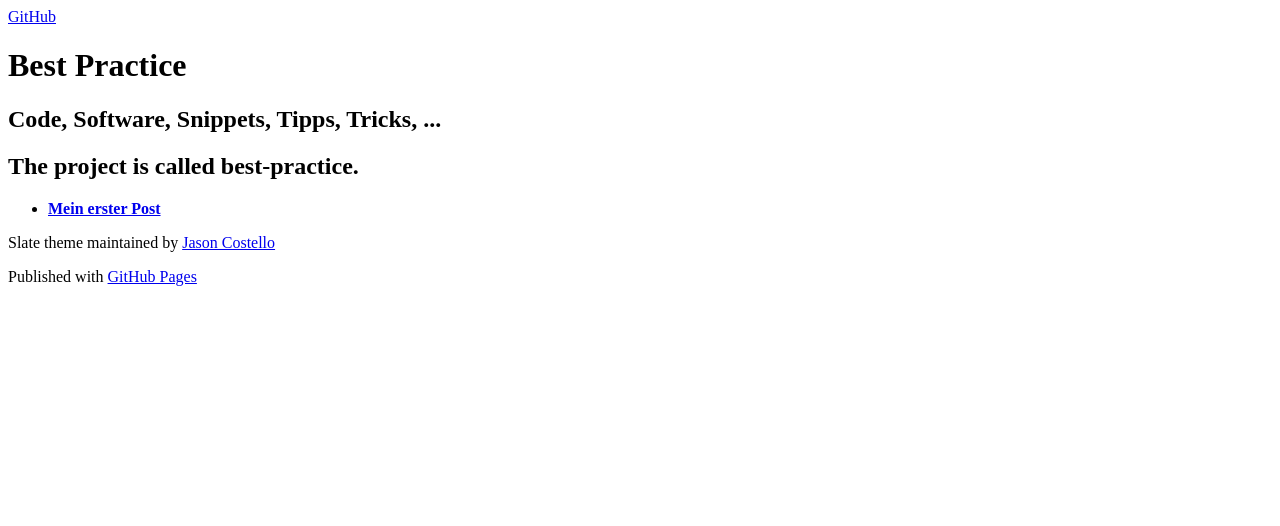
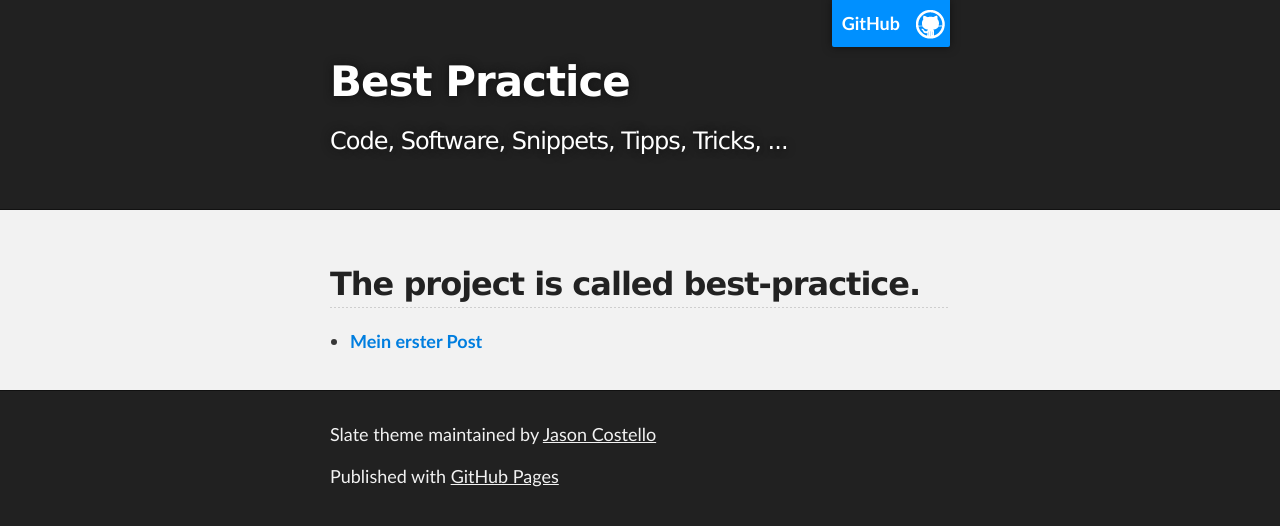
Before and after one commit to cniweb/best-practice, a Jekyll site: the page built from index.html, in a window 1280 px wide. Shown: the top 526 px of the page. Built offline with Jekyll 4.4.1, drawn with Linux system fonts in a browser that asks for light colours; the list of posts is cut into pages by our own code.

Commit message:
Update Template

```diff
--- a/_includes/header.html
+++ b/_includes/header.html
@@ -6,7 +6,7 @@
     <meta http-equiv="X-UA-Compatible" content="chrome=1" />
     <meta name="description" content="Slate is a responsive theme for GitHub Pages" />
 
-    <link rel="stylesheet" type="text/css" media="screen" href="{{ site.url }}{{ site.baseurl }}stylesheets/stylesheet.css">
+    <link rel="stylesheet" type="text/css" media="screen" href="{{ site.url }}{{ site.baseurl }}/stylesheets/stylesheet.css">
 
     <title>{{ page.title }}</title>
   </head>
```
